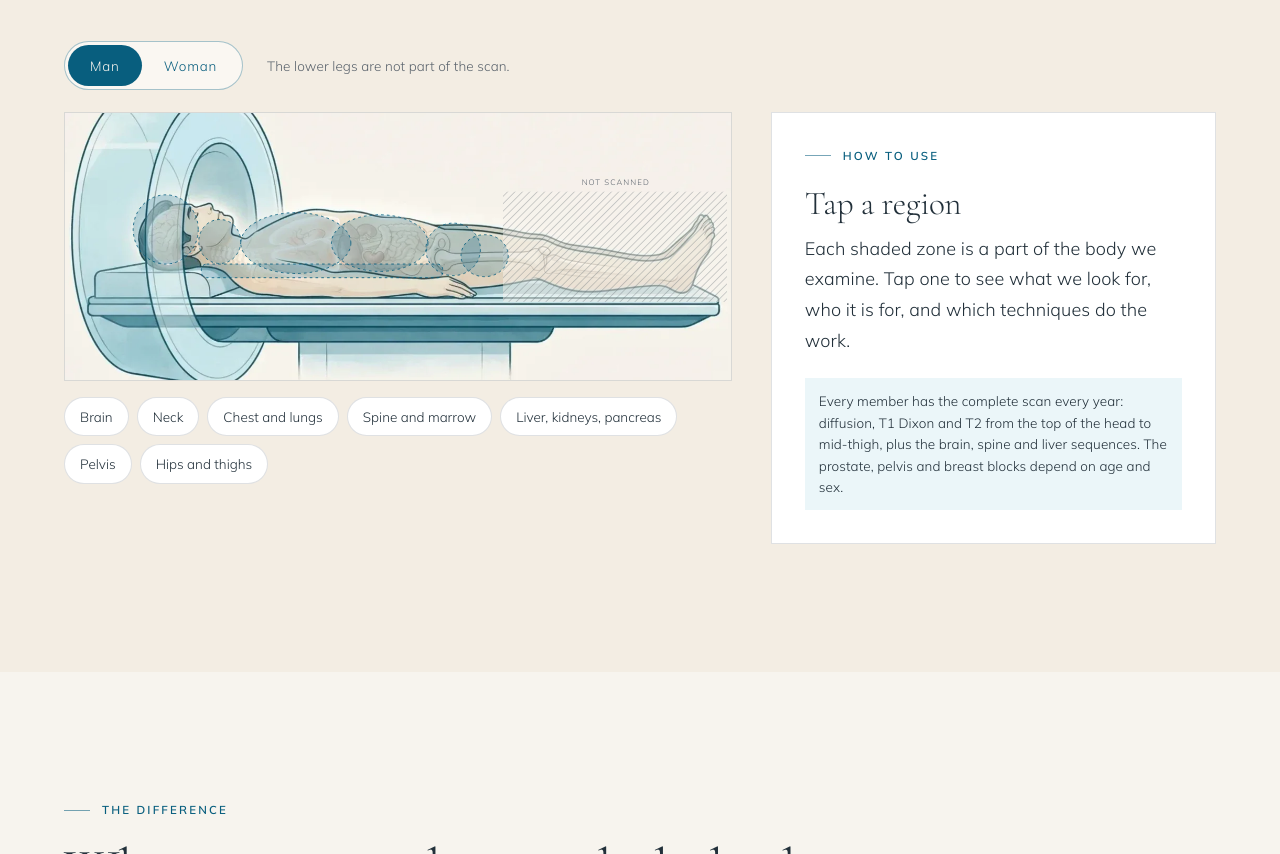
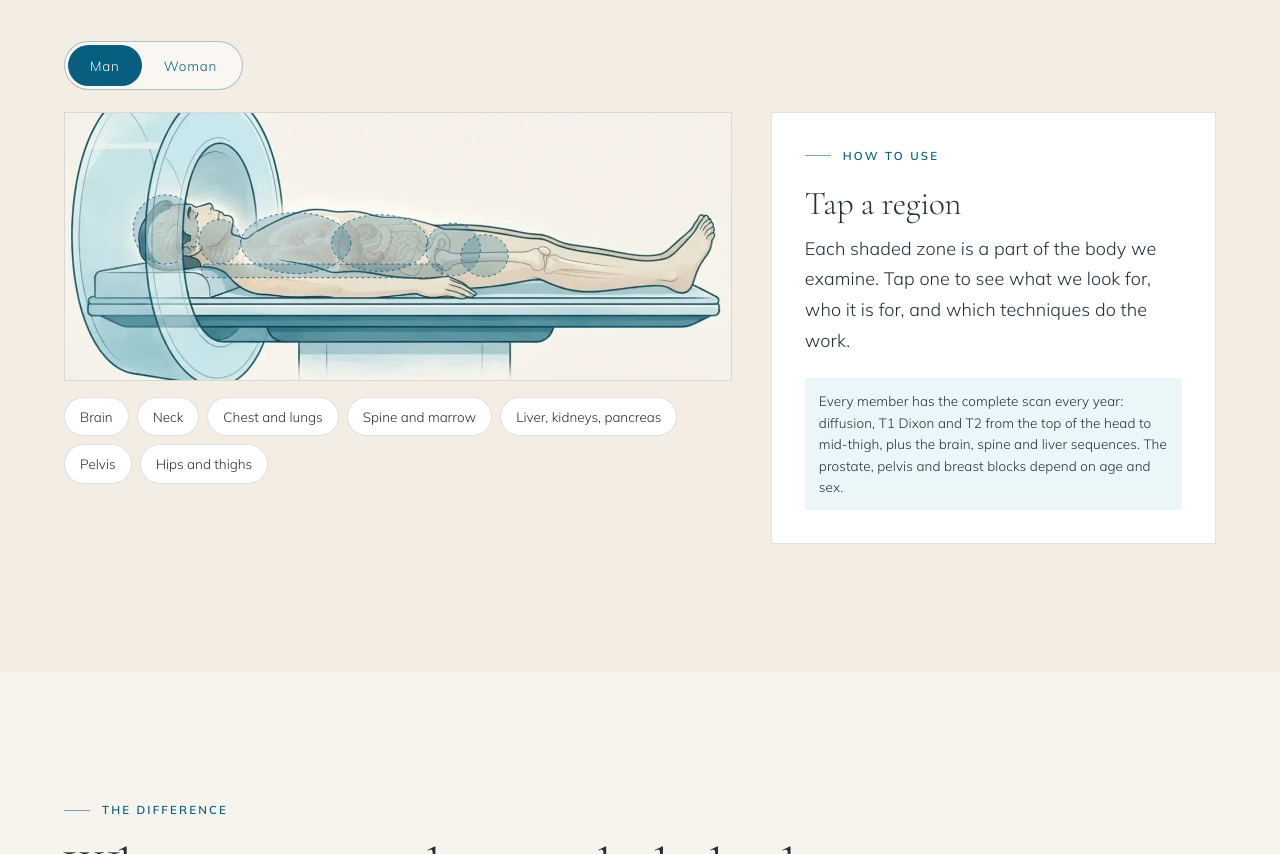
Before and after one commit to fabricebertinchamps-hub/nualia-site, a plain HTML site: page the-scan.html in a window 1280 px wide. Shown: the part 6118-6972 px from the top of the page. Drawn offline with Linux system fonts and the light colour scheme.

Commit message:
Body map: remove the not-scanned zone
Drop the hatched lower-leg zone, its label and the hint line from the
body map on the scan page, for both the man and the woman.

Co-Authored-By: Claude Opus 5.5 <noreply@anthropic.com>
Claude-Session: https://claude.ai/code/session_01HhpqtwJaSjHAsiC1uhJzXz

```diff
--- a/assets/css/scan.css
+++ b/assets/css/scan.css
@@ -89,8 +89,6 @@
 .zdot{fill:var(--lagoon);pointer-events:none}
 .zlab{font-family:var(--body);font-size:17px;font-weight:600;letter-spacing:.06em;fill:var(--lagoon-deep);pointer-events:none;paint-order:stroke;stroke:var(--plaster);stroke-width:6px;stroke-linejoin:round}
 .zlead{stroke:var(--lagoon);stroke-width:1.2;stroke-opacity:.6;pointer-events:none}
-.nocover{fill:url(#hatch)}
-.nocover-lab{font-family:var(--body);font-size:15px;letter-spacing:.14em;text-transform:uppercase;fill:var(--slate);pointer-events:none}
 @media (max-width:640px){.zlab,.zlead,.zdot{display:none}}
 
 .regions{display:flex;flex-wrap:wrap;gap:8px;margin-top:16px}
--- a/assets/js/scan.js
+++ b/assets/js/scan.js
@@ -90,9 +90,7 @@
   function visible() { return REG.filter(function (r) { return !r.sex || r.sex === sex; }); }
 
   function draw() {
-    var h = '<defs><pattern id="hatch" width="10" height="10" patternUnits="userSpaceOnUse" patternTransform="rotate(45)"><rect width="10" height="10" fill="rgba(247,244,238,.5)"/><line x1="0" y1="0" x2="0" y2="10" stroke="#5A636C" stroke-opacity=".35" stroke-width="3"/></pattern></defs>';
-    h += '<rect class="nocover" x="935" y="330" width="427" height="210"><title>Not scanned: mid-thigh to feet</title></rect>';
-    h += '<text class="nocover-lab" x="1150" y="318" text-anchor="middle">Not scanned</text>';
+    var h = '';
     visible().forEach(function (r) {
       var cls = 'zone' + (sel === r.id ? ' on' : (sel ? ' dim' : ' pulse'));
       var a = 'class="' + cls + '" data-r="' + r.id + '" tabindex="0" role="button" aria-label="' + r.name + '"';
--- a/the-scan.html
+++ b/the-scan.html
@@ -160,7 +160,6 @@
     </div>
     <div class="explorer__ctl">
       <span class="seg" id="sexSeg" role="group" aria-label="Member"><button type="button" data-v="m" aria-pressed="true">Man</button><button type="button" data-v="f" aria-pressed="false">Woman</button></span>
-      <span class="explorer__hint">The lower legs are not part of the scan.</span>
     </div>
     <div class="explorer">
       <div>
```
